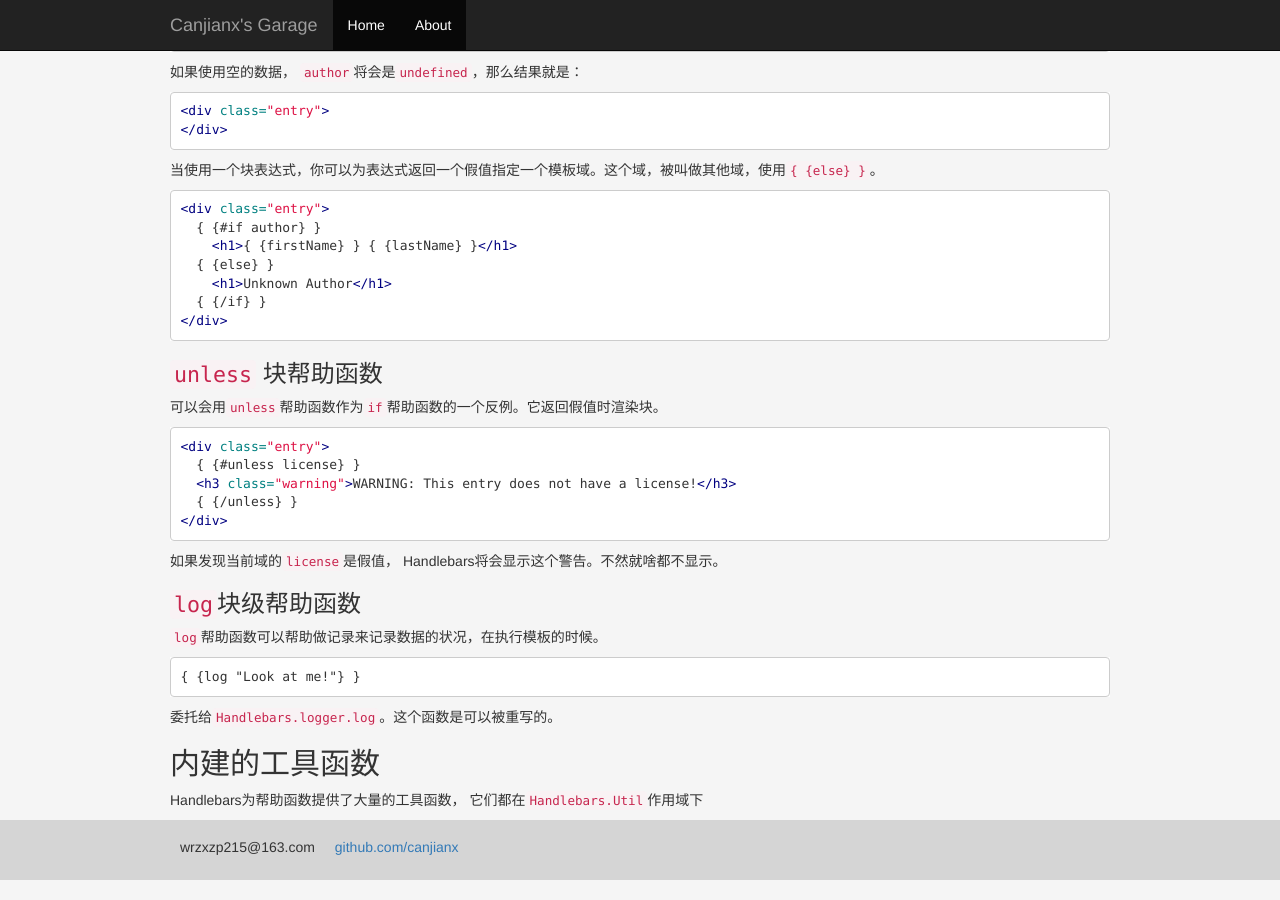
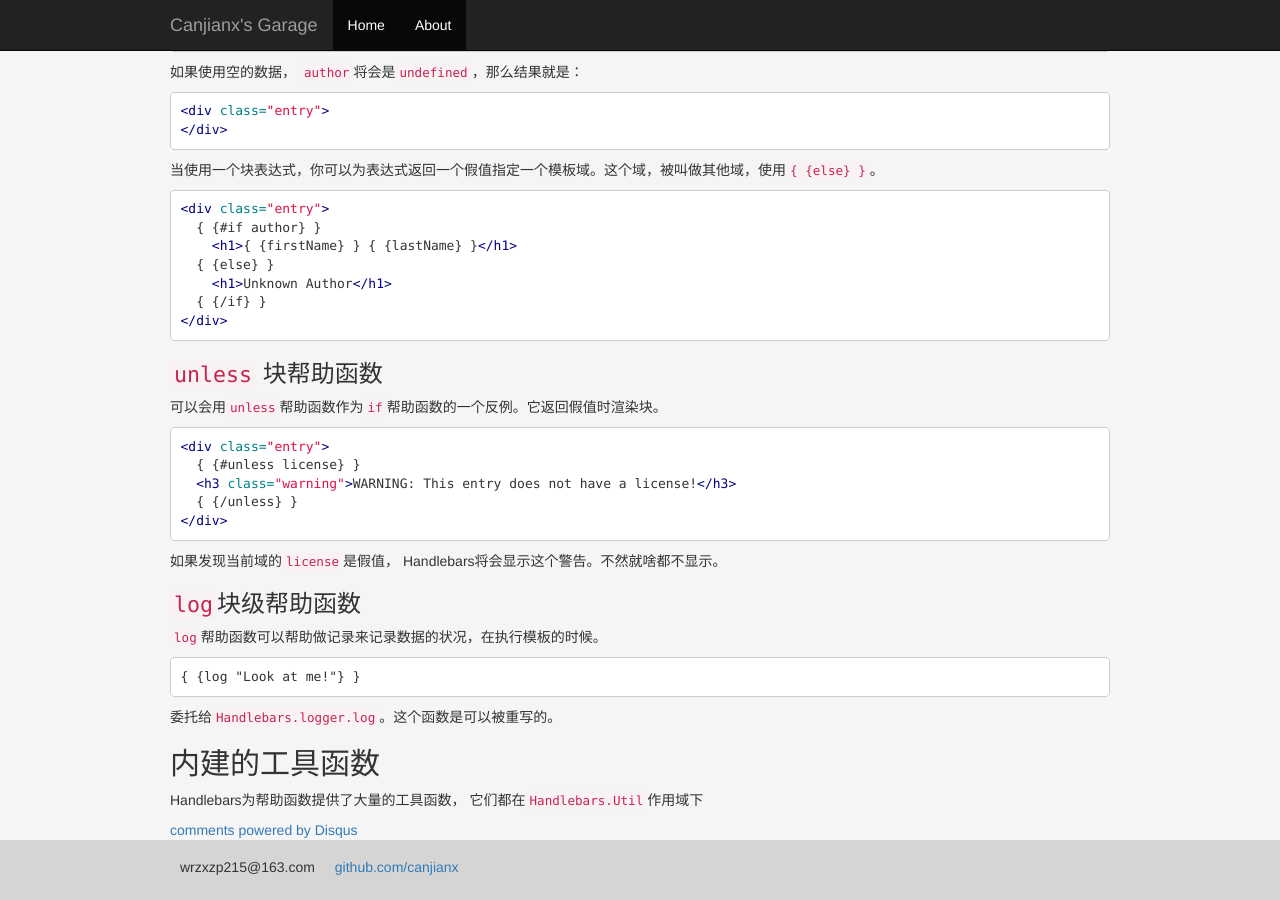
Before and after one commit to canjianx/canjianx.github.io, a Jekyll site: the page built from _posts/2014-03-28-Handlebars.md, in a window 1280 px wide and 900 px high, scrolled down 7232 px. Built offline with Jekyll 4.4.1, drawn with Linux system fonts in a browser that asks for light colours; nearby versions of some CDN libraries; comment, search, counter and statistics services are not loaded; some of the changed lines change nothing that is shown.

Commit message:
add the commit system

```diff
--- a/_layouts/post.html
+++ b/_layouts/post.html
@@ -7,3 +7,18 @@
 <div class="post">
 {{ content }}
 </div>
+
+<div id="disqus_thread"></div>
+    <script type="text/javascript">
+        /* * * CONFIGURATION VARIABLES: EDIT BEFORE PASTING INTO YOUR WEBPAGE * * */
+        var disqus_shortname = 'canjianxsgarage'; // required: replace example with your forum shortname
+
+        /* * * DON'T EDIT BELOW THIS LINE * * */
+        (function() {
+            var dsq = document.createElement('script'); dsq.type = 'text/javascript'; dsq.async = true;
+            dsq.src = '//' + disqus_shortname + '.disqus.com/embed.js';
+            (document.getElementsByTagName('head')[0] || document.getElementsByTagName('body')[0]).appendChild(dsq);
+        })();
+    </script>
+    <noscript>Please enable JavaScript to view the <a href="http://disqus.com/?ref_noscript">comments powered by Disqus.</a></noscript>
+    <a href="http://disqus.com" class="dsq-brlink">comments powered by <span class="logo-disqus">Disqus</span></a>
```
